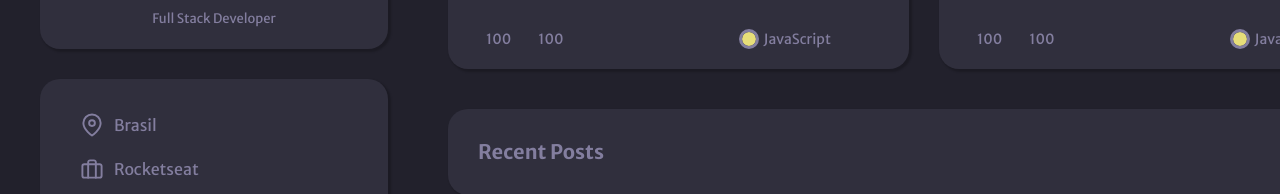
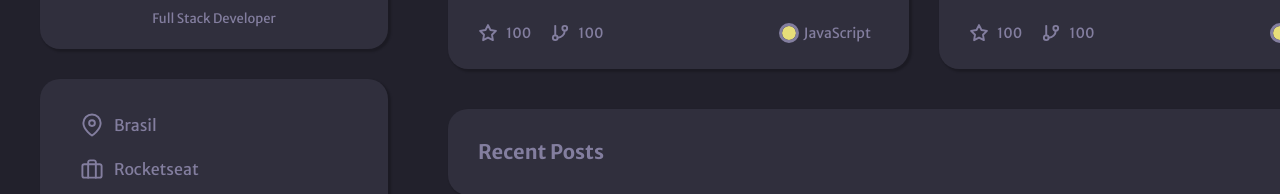
Before and after one commit to luad3cristal/portfolio, a plain HTML site: page index.html in a window 1280 px wide. Shown: the part 283-477 px from the top of the page. Drawn offline with Linux system fonts and the light colour scheme; the site is published under a folder, as on GitHub Pages, so addresses that start at the root find nothing.

```diff
--- a/index.html
+++ b/index.html
@@ -136,10 +136,10 @@
             </p>
 
             <section class="star">
-              <img src="/assets/star.svg" alt="" /> <span>100</span>
+              <img src="./assets/star.svg" alt="" /> <span>100</span>
             </section>
             <section class="gitbranch">
-              <img src="/assets/git-branch.svg" alt="" /> <span>100</span>
+              <img src="./assets/git-branch.svg" alt="" /> <span>100</span>
 
               <section class="ball"></section>
               <span>JavaScript</span>
@@ -158,10 +158,10 @@
             </p>
 
             <section class="star">
-              <img src="/assets/star.svg" alt="" /> <span>100</span>
+              <img src="./assets/star.svg" alt="" /> <span>100</span>
             </section>
             <section class="gitbranch">
-              <img src="/assets/git-branch.svg" alt="" /> <span>100</span>
+              <img src="./assets/git-branch.svg" alt="" /> <span>100</span>
 
               <section class="ball"></section>
               <span>JavaScript</span>
```
Also changed, not shown: .github/preview.jpg (added), 1 other file.
